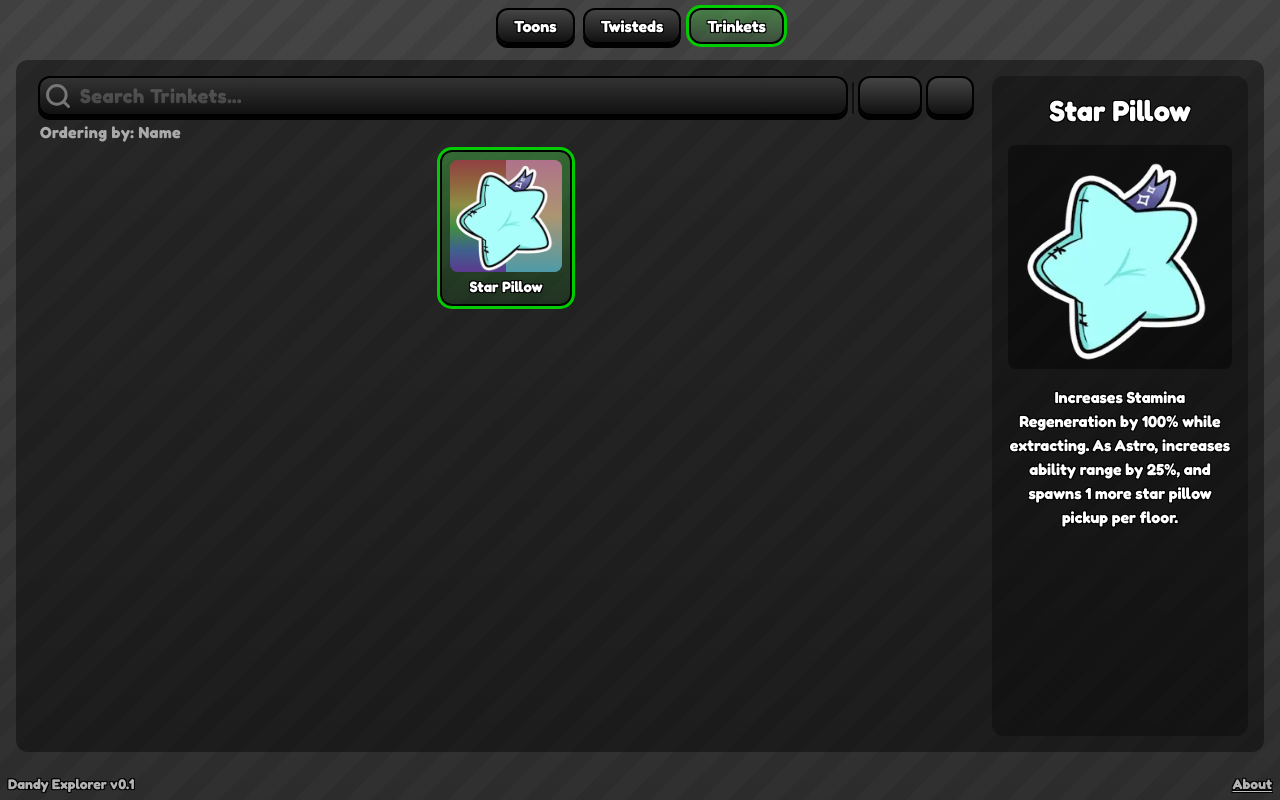
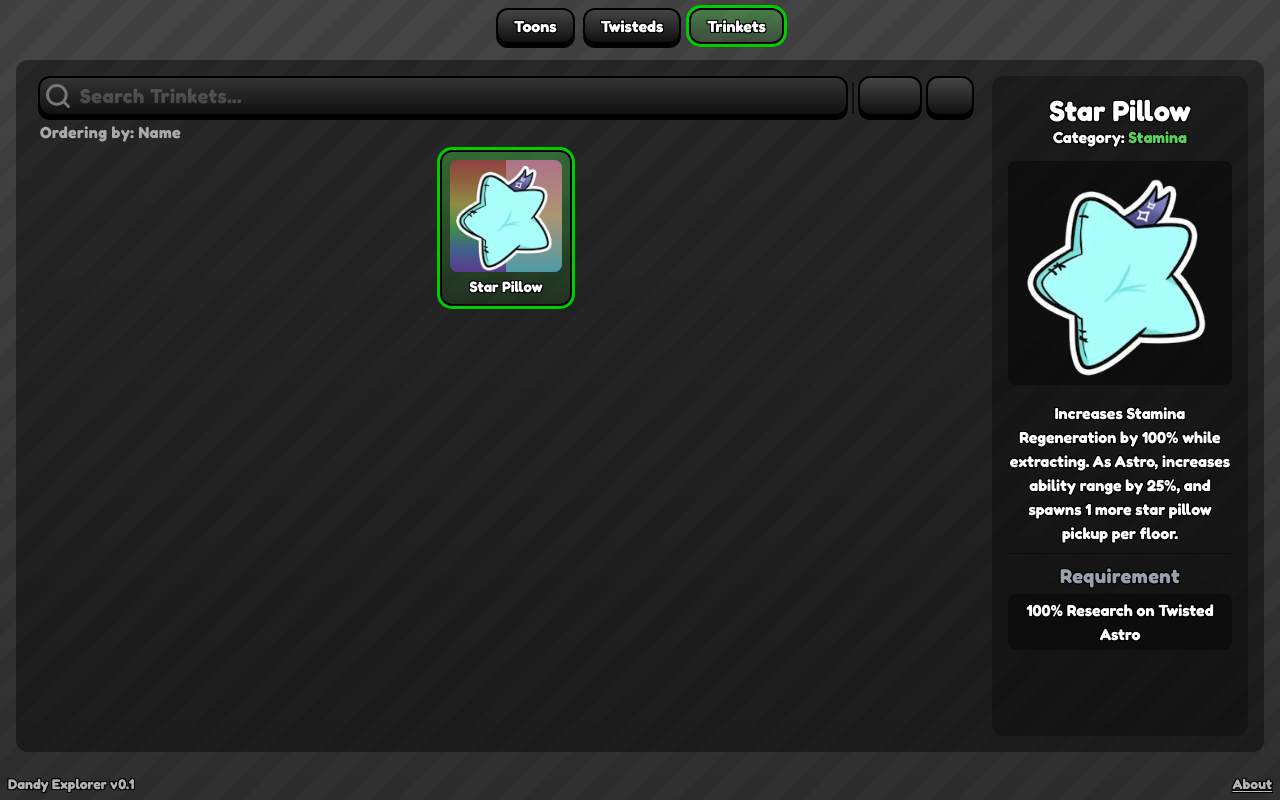
Before and after one commit to zcesarrr/dandy-explorer, a React (Vite) app: page /trinkets/star-pillow in a window 1280 px wide. Built offline with nearby package versions, Linux system fonts and the light colour scheme; some icons are missing.

Commit message:
category trinket

```diff
--- a/src/collections/trinkets/components/TrinketInfo.tsx
+++ b/src/collections/trinkets/components/TrinketInfo.tsx
@@ -1,4 +1,12 @@
-import type { Trinket } from "../types/trinkets.types";
+import { TRINKET_CATEGORY_DATA, type Trinket, type TrinketRequirement } from "../types/trinkets.types";
+
+function renderRequirement(requirement: TrinketRequirement) {
+    if (requirement.type === "research") {
+        return `${requirement.params.count}% Research on ${requirement.params.twisted}`;
+    }
+
+    return `Dandy's Shop: ${requirement.params.price} Ichor`;
+}
 
 type TrinketInfoProps = {
     className?: string;
@@ -6,12 +14,17 @@ type TrinketInfoProps = {
 };
 
 export default function TrinketInfo({ className, item }: TrinketInfoProps) {
+    const categoryData = TRINKET_CATEGORY_DATA[item.category];
+
     return (
         <div className={`${className ?? ""} font-fredoka text-white text-stroke text-center flex flex-col items-center w-full`}>
             <h1 className="text-[29px] my-1 leading-none">
                 {item.name}
             </h1>
-            <div className="w-full shrink-0 aspect-square bg-black/40 p-2 rounded-lg my-4 overflow-x-hidden">
+            <p className="leading-none">
+                Category: <span style={{ color: categoryData.color }}>{categoryData.label}</span>
+            </p>
+            <div className="w-full shrink-0 aspect-square bg-black/40 p-2 rounded-lg my-4 overflow-hidden">
                 <img
                     width="100%"
                     height="100%"
@@ -21,6 +34,11 @@ export default function TrinketInfo({ className, item }: TrinketInfoProps) {
                 />
             </div>
             <p>{item.description}</p>
+            <div role="separator" className="bg-black/40 shrink-0 h-px w-full rounded-full my-2" />
+            <p className="text-xl tracking-wide mb-1 text-gray-400">Requirement</p>
+            <div className="flex gap-2 items-center bg-black/40 rounded-lg px-2 py-1">
+                <p>{renderRequirement(item.requirement)}</p>
+            </div>
         </div>
     );
 }
--- a/src/collections/trinkets/types/trinkets.types.ts
+++ b/src/collections/trinkets/types/trinkets.types.ts
@@ -1,6 +1,6 @@
 import type { EventTheme } from "../../../types/general.types";
 
-export const TRINKET_DATA = {
+export const TRINKET_CATEGORY_DATA = {
     skillCheck: { label: "Skill Check", color: "#d09257" },
     movement: { label: "Movement", color: "#cfd05e" },
     stamina: { label: "Stamina", color: "#5ccf5a" },
@@ -9,8 +9,8 @@ export const TRINKET_DATA = {
     other: { label: "Other", color: "#343434" },
 };
 
-export type TrinkeyCategory = keyof typeof TRINKET_DATA;
-export type RequirementParams = {
+export type TrinkeyCategory = keyof typeof TRINKET_CATEGORY_DATA;
+type RequirementParams = {
     research: {
         count: number,
         twisted: string;
@@ -19,13 +19,13 @@ export type RequirementParams = {
         price: number;
     };
 };
-export type RequirementType = keyof RequirementParams;
-export type Requirement = {
-    [K in RequirementType]: {
+export type TrinketRequirementType = keyof RequirementParams;
+export type TrinketRequirement = {
+    [K in TrinketRequirementType]: {
         type: K;
         params: RequirementParams[K];
     };
-}[RequirementType];
+}[TrinketRequirementType];
 
 export type Trinket = {
     slug: string;
@@ -34,5 +34,5 @@ export type Trinket = {
     description: string;
     event: EventTheme;
     category: TrinkeyCategory;
-    requirement: Requirement;
+    requirement: TrinketRequirement;
 };
```
